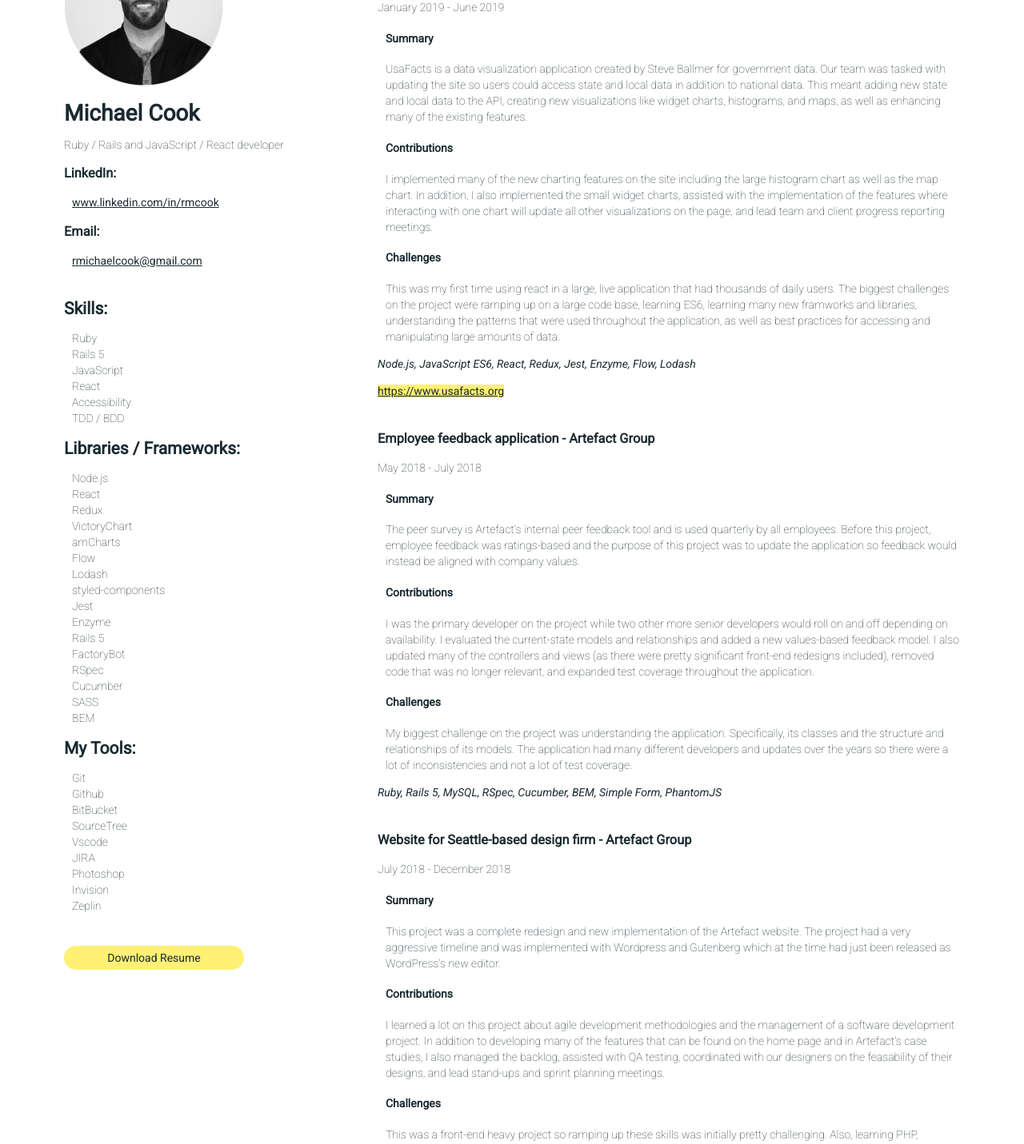
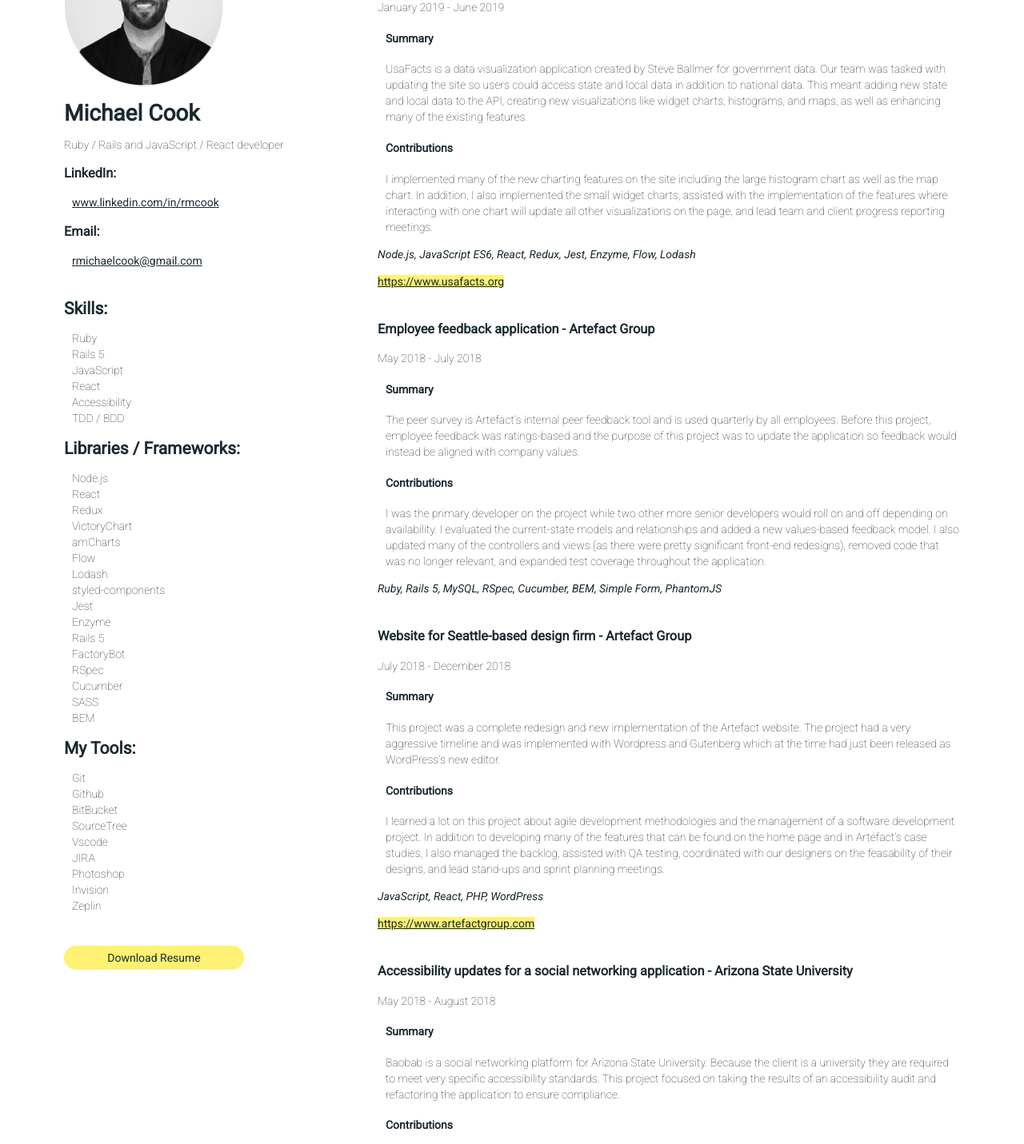
Before and after one commit to rmcook/portfolio, a React (Vite) app: page / in a window 1280 px wide. Shown: the part 972-2403 px from the top of the page at 80% size. Built offline with nearby package versions, Linux system fonts and the light colour scheme.

Commit message:
Remove challenges from projects

```diff
--- a/src/components/Project.js
+++ b/src/components/Project.js
@@ -19,12 +19,6 @@ function Project(props) {
             <p>{contributions}</p>
           </>
         )}
-        { challenges && (
-          <>
-            <h4>Challenges</h4>
-            <p>{challenges}</p>
-          </>
-        )}
       </div>
       <p className="project__tools">{tools}</p>
       { link && (
--- a/src/components/projects/artefact-website.js
+++ b/src/components/projects/artefact-website.js
@@ -17,10 +17,6 @@ function ArtefactWebsite() {
         assisted with QA testing, coordinated with our designers on the feasability of their designs,
         and lead stand-ups and sprint planning meetings.
       `}
-      challenges={`This was a front-end heavy project so ramping up these skills was initially pretty
-        challenging. Also, learning PHP, WordPress development, and how Gutenberg worked (Gutenberg
-        is ultimately very similiar to React) all presented their own interesting challenges.
-      `}
       tools={'JavaScript, React, PHP, WordPress'}
       link={'https://www.artefactgroup.com'}
     />
--- a/src/components/projects/asu-acessibility.js
+++ b/src/components/projects/asu-acessibility.js
@@ -8,17 +8,11 @@ function AsuAcessibility() {
       name={'Accessibility updates for a social networking application - Arizona State University'}
       duration={'May 2018 - August 2018'}
       summary={`Baobab is a social networking platform for Arizona State University. Because the client
-        is a university they are required to meet very specific accessibility standards. Our job was to
-        take the results of an accessibility audit that had been done and refactor the application to
-        ensure compliance.
+        is a university they are required to meet very specific accessibility standards. This project focused
+        on taking the results of an accessibility audit and refactoring the application to ensure compliance.
       `}
       contributions={`In addition to refactoring some of the site's form related issues, my biggest
         contributions were made doing code review of a third-party that was assisting with development.
-      `}
-      challenges={`Some of the challenges on this project were working with react in a large application,
-        learning how react was used within a Ruby / Rails environment, and understanding
-        accessibility to a point where I could effectively assist with a large number of outstanding
-        pull requests.
       `}
       tools={'Ruby, Rails 5, PostgreSQL, JavaScript, React, RSpec, BEM, Axe, VoiceOver'}
     />
--- a/src/components/projects/peer-survey.js
+++ b/src/components/projects/peer-survey.js
@@ -14,12 +14,8 @@ function PeerSurvey() {
       contributions={`I was the primary developer on the project while two other more senior developers would roll
         on and off depending on availability. I evaluated the current-state models and relationships and added
         a new values-based feedback model. I also updated many of the controllers and views (as there were pretty
-        significant front-end redesigns included), removed code that was no longer relevant, and expanded test
+        significant front-end redesigns), removed code that was no longer relevant, and expanded test
         coverage throughout the application.
-      `}
-      challenges={`My biggest challenge on the project was understanding the application. Specifically, its classes
-        and the structure and relationships of its models. The application had many different developers and updates
-        over the years so there were a lot of inconsistencies and not a lot of test coverage.
       `}
       tools={'Ruby, Rails 5, MySQL, RSpec, Cucumber, BEM, Simple Form, PhantomJS'}
     />
--- a/src/components/projects/tarot-cards-of-tech.js
+++ b/src/components/projects/tarot-cards-of-tech.js
@@ -14,10 +14,6 @@ function TarotCardsOfTech() {
       contributions={`My main contributions to this project were implementing responsive features and adding mobile
         functionality to three.js animations.
       `}
-      challenges={`The biggest challenge on the project was learning three.js as I had never worked with any kind
-        of animation library before. It ended up being a fun little project and I'm thankful for the
-        opportunity I had to do something I'd never done before and to learn something new.
-      `}
       tools={'JavaScript, three.js, HTML / CSS'}
       link={'http://tarotcardsoftech.artefactgroup.com/'}
     />
--- a/src/components/projects/usafacts.js
+++ b/src/components/projects/usafacts.js
@@ -17,11 +17,6 @@ function UsaFacts() {
       of the features where interacting with one chart will update all other visualizations on the page, and lead team and
       client progress reporting meetings.
       `}
-      challenges={`This was my first time using react in a large, live application that had thousands of daily users. The
-      biggest challenges on the project were ramping up on a large code base, learning ES6, learning many new framworks
-      and libraries, understanding the patterns that were used throughout the application, as well as best practices for
-      accessing and manipulating large amounts of data.
-      `}
       tools={'Node.js, JavaScript ES6, React, Redux, Jest, Enzyme, Flow, Lodash'}
       link={'https://www.usafacts.org'}
     />
```
